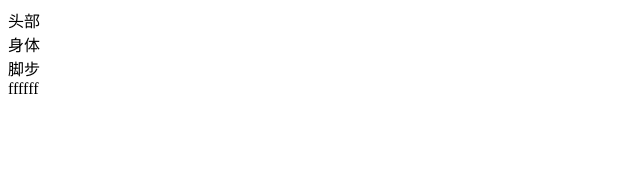
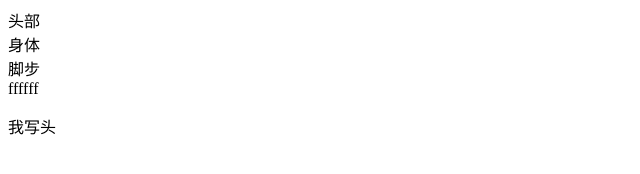
Before and after one commit to hanlingling66045/hllsb, a plain HTML site: page src/index.html in a window 1280 px wide. Shown: the full height of the page, 0-640 px from the left. Drawn offline with Linux system fonts and the light colour scheme.

Commit message:
头部已完成

```diff
--- a/src/index.html
+++ b/src/index.html
@@ -11,5 +11,6 @@
       <section>身体</section>
       <footer>脚步</footer>
       ffffff
+      <p>我写头</p>
 </body>
 </html>
```
